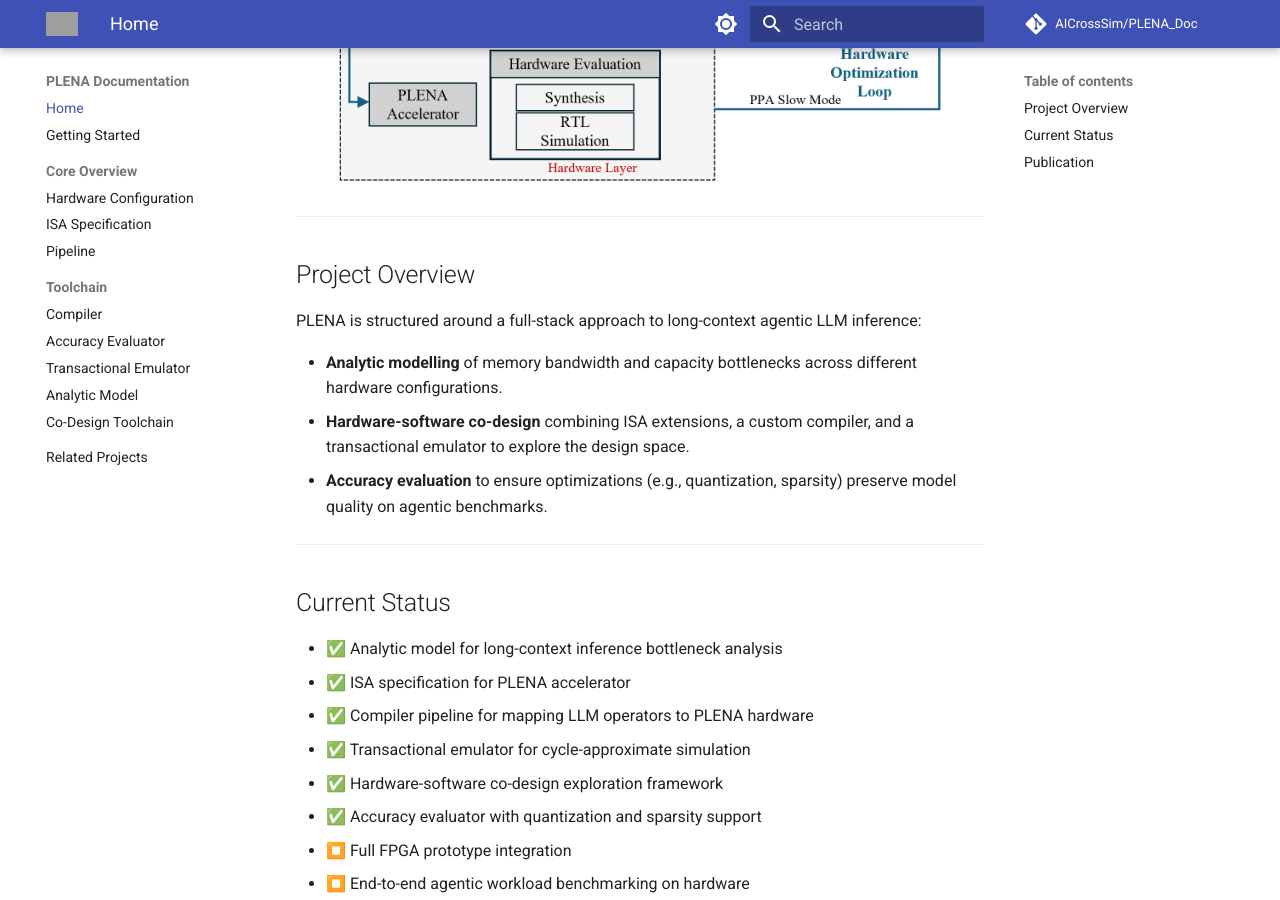
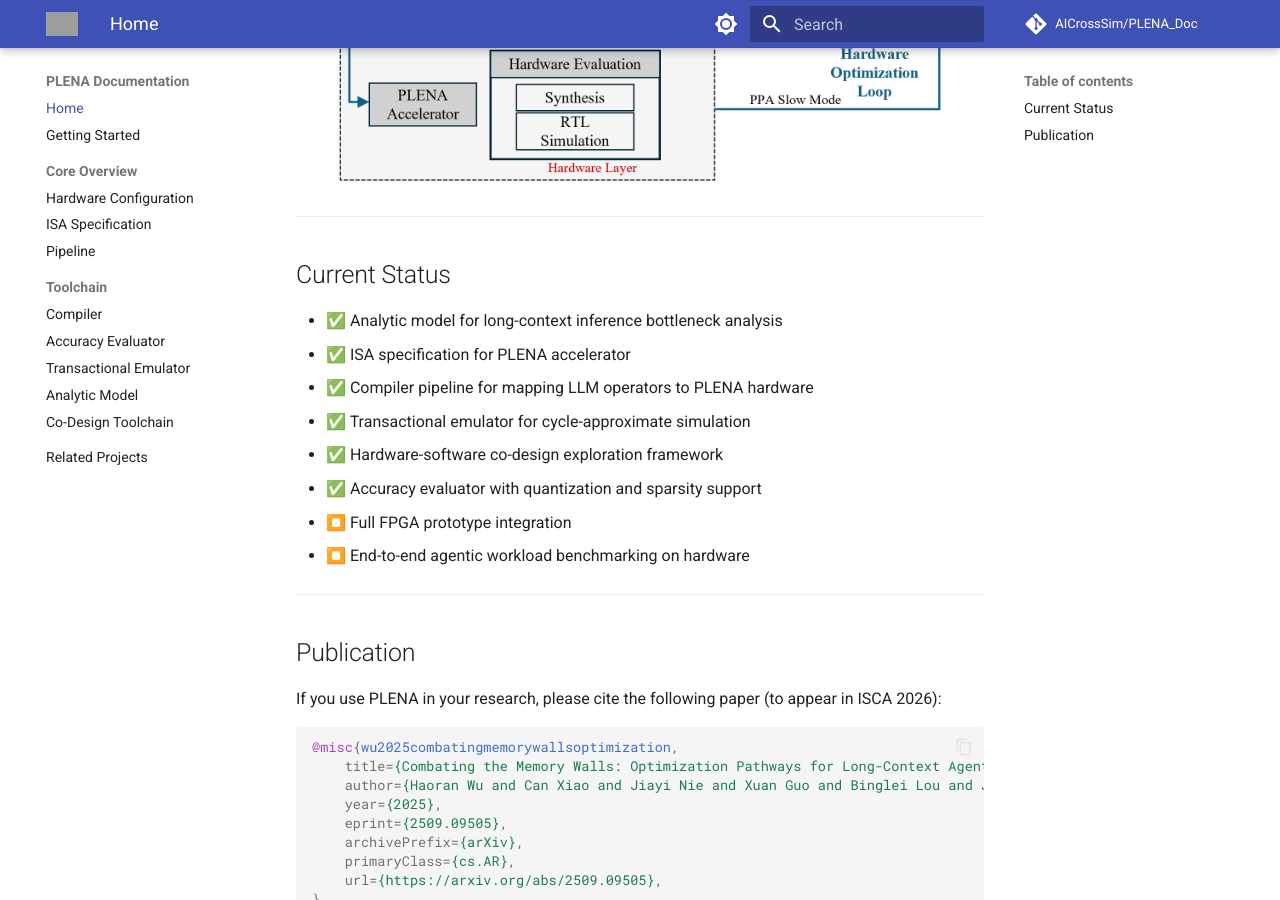
Before and after one commit to AICrossSim/PLENA_Doc, an MkDocs documentation site: the page built from doc/index.md, in a window 1280 px wide and 900 px high, scrolled down 783 px. Built offline with MkDocs 1.6.1 and Material for MkDocs 9.7.7, drawn with Linux system fonts in a browser that asks for light colours; comment, search, counter and statistics services are not loaded; grey boxes are pictures that could not be loaded.

Commit message:
rm project overview

```diff
--- a/doc/index.md
+++ b/doc/index.md
@@ -7,16 +7,6 @@ The project is led by Dr. Yiren Zhao (Imperial College London) and Prof. Robert
 <div style="text-align: center;">
   <img src="figs/PLENA_Sys.png" alt="PLENA System Architecture" style="max-width: 90%;">
 </div>
-
----
-
-## Project Overview
-
-PLENA is structured around a full-stack approach to long-context agentic LLM inference:
-
-- **Analytic modelling** of memory bandwidth and capacity bottlenecks across different hardware configurations.
-- **Hardware-software co-design** combining ISA extensions, a custom compiler, and a transactional emulator to explore the design space.
-- **Accuracy evaluation** to ensure optimizations (e.g., quantization, sparsity) preserve model quality on agentic benchmarks.
 
 ---
 
```
Also changed, not shown: doc/related_projects.md (+2 -2 lines).
